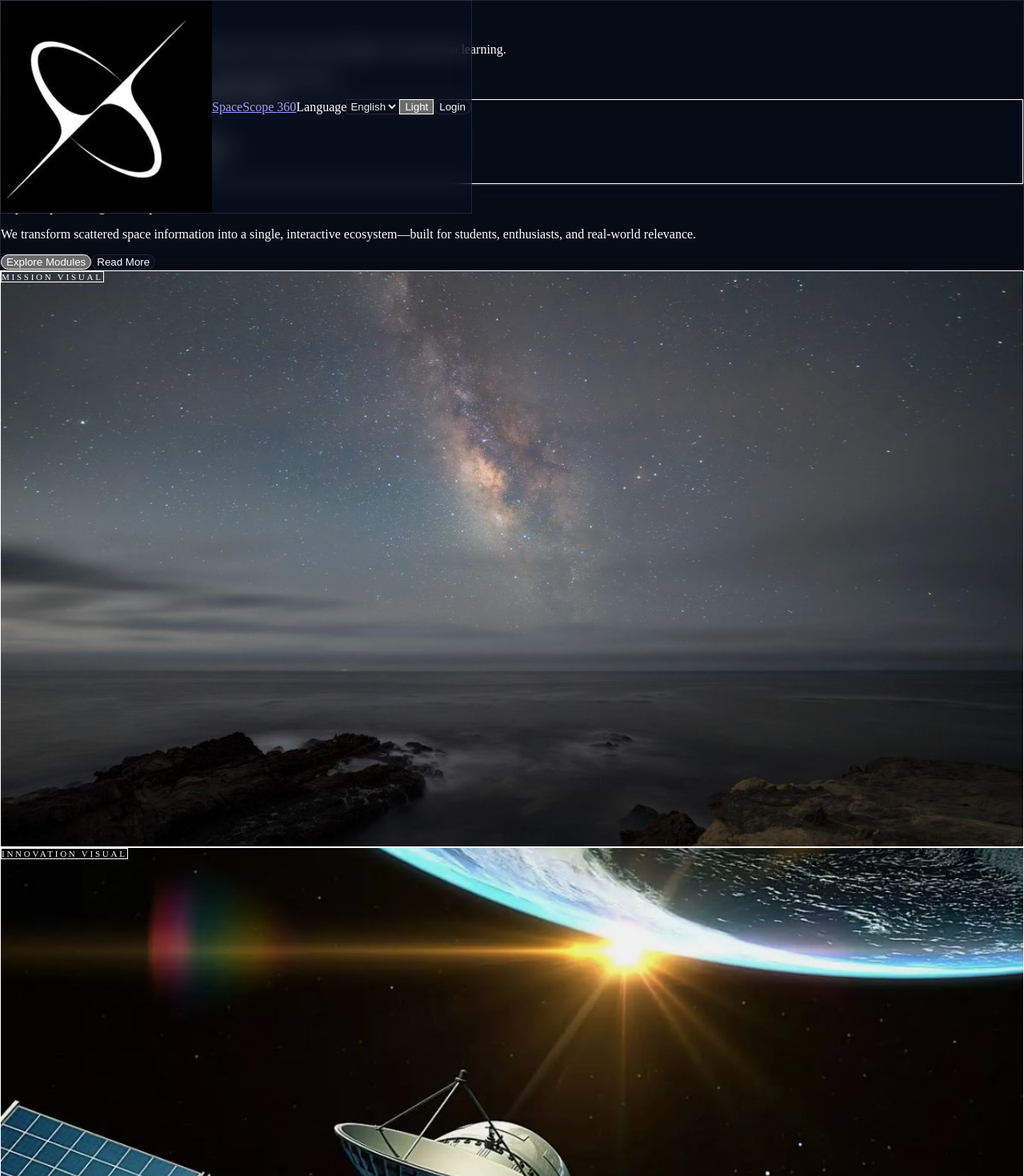
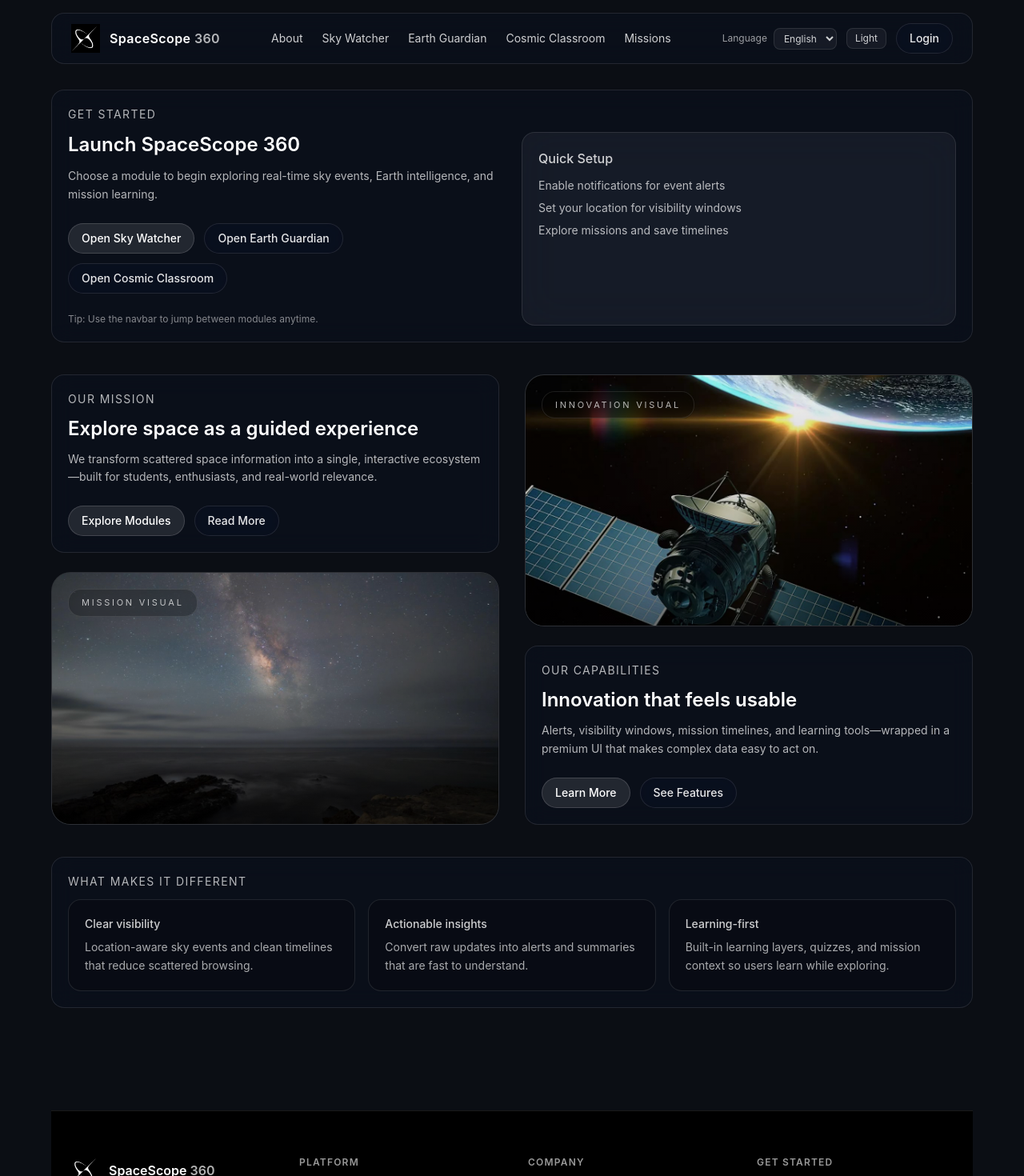
Before and after one commit to Sampada-26/SpaceScope-360, a React (Vite) app in the folder client/: page /get-started in a window 1280 px wide. Shown: the top 1470 px of the page at 80% size. Built offline with nearby package versions, Linux system fonts and the light colour scheme; no server answers.

Commit message:
Revert "Clean up pages and update styles/config"
This reverts commit 148fc999c59923fee52911d6102cc5aefc88074c.

```diff
--- a/client/src/context/AuthContext.tsx
+++ b/client/src/context/AuthContext.tsx
@@ -24,10 +24,6 @@ export function AuthProvider({ children }: { children: ReactNode }) {
     const checkAuth = async () => {
         try {
             const res = await fetch("/api/current_user");
-            if (!res.ok) {
-                setUser(null);
-                return;
-            }
             const data = await res.json();
             setUser(data || null);
         } catch (err) {
--- a/client/src/pages/Community.tsx
+++ b/client/src/pages/Community.tsx
@@ -1,37 +1,33 @@
 import GlassCard from "../components/GlassCard";
 import GlassButton from "../components/GlassButton";
-import { useUi } from "../context/UiContext";
 
 export default function Community() {
-  const { t } = useUi();
-
   return (
     <div className="relative z-10 px-6 md:px-12 pt-28 pb-16">
       <div className="mx-auto max-w-6xl">
-        <GlassCard title={t("Community")}>
+        <GlassCard title="Community">
           <div className="grid gap-8 md:grid-cols-2">
             <div>
               <div className="text-2xl font-semibold text-white">
-                {t("Join the SpaceScope community")}
+                Join the SpaceScope community
               </div>
               <p className="mt-3 text-white/70 text-sm leading-relaxed">
-                {t(
-                  "Share skywatching photos, discuss missions, and learn together. Updates and events will be posted here."
-                )}
+                Share skywatching photos, discuss missions, and learn together.
+                Updates and events will be posted here.
               </p>
 
               <div className="mt-6 flex gap-3 pointer-events-auto">
-                <GlassButton variant="glow">{t("Join Updates")}</GlassButton>
-                <GlassButton variant="outline">{t("View Discussions")}</GlassButton>
+                <GlassButton variant="glow">Join Updates</GlassButton>
+                <GlassButton variant="outline">View Discussions</GlassButton>
               </div>
             </div>
 
             <div className="rounded-2xl border border-white/10 bg-white/5 p-5 backdrop-blur-xl">
-              <div className="text-white/80 font-medium">{t("Coming soon")}</div>
+              <div className="text-white/80 font-medium">Coming soon</div>
               <ul className="mt-3 space-y-2 text-sm text-white/70">
-                <li>{t("Mission discussions and Q&A")}</li>
-                <li>{t("Event reminders and local groups")}</li>
-                <li>{t("Community challenges and badges")}</li>
+                <li>Mission discussions and Q&A</li>
+                <li>Event reminders and local groups</li>
+                <li>Community challenges and badges</li>
               </ul>
             </div>
           </div>
--- a/client/src/pages/GetStarted.tsx
+++ b/client/src/pages/GetStarted.tsx
@@ -2,7 +2,6 @@ import GlassCard from "../components/GlassCard";
 import GlassButton from "../components/GlassButton";
 import Footer from "../components/Footer";
 import { Link } from "react-router-dom";
-import { useUi } from "../context/UiContext";
 
 import satelliteImg from "../assets/satellite.jpg";
 import spaceImg from "../assets/space.jpg";
@@ -36,52 +35,49 @@ function ImagePanel({
 }
 
 export default function GetStarted() {
-  const { t } = useUi();
-
   return (
     <div className="relative z-10 px-6 md:px-12 pt-28 pb-16">
       <div className="mx-auto max-w-6xl space-y-10">
-        <GlassCard title={t("Get Started")}>
+        <GlassCard title="Get Started">
           <div className="grid gap-6 md:grid-cols-2">
             <div>
               <div className="text-2xl font-semibold text-white">
-                {t("Launch SpaceScope 360")}
+                Launch SpaceScope 360
               </div>
 
               <p className="mt-3 text-white/70 text-sm leading-relaxed">
-                {t(
-                  "Choose a module to begin exploring real-time sky events, Earth intelligence, and mission learning."
-                )}
+                Choose a module to begin exploring real-time sky events, Earth
+                intelligence, and mission learning.
               </p>
 
               <div className="mt-6 flex flex-wrap gap-3 pointer-events-auto">
                 <Link to="/sky-watcher">
-                  <GlassButton variant="glow">{t("Open Sky Watcher")}</GlassButton>
+                  <GlassButton variant="glow">Open Sky Watcher</GlassButton>
                 </Link>
 
                 <Link to="/earth-guardian">
-                  <GlassButton variant="outline">{t("Open Earth Guardian")}</GlassButton>
+                  <GlassButton variant="outline">Open Earth Guardian</GlassButton>
                 </Link>
 
                 <Link to="/cosmic-classroom">
                   <GlassButton variant="outline">
-                    {t("Open Cosmic Classroom")}
+                    Open Cosmic Classroom
                   </GlassButton>
                 </Link>
               </div>
 
               <div className="mt-6 text-xs text-white/50">
-                {t("Tip: Use the navbar to jump between modules anytime.")}
+                Tip: Use the navbar to jump between modules anytime.
               </div>
             </div>
 
             <div className="rounded-2xl border border-white/10 bg-white/5 p-5 backdrop-blur-xl">
-              <div className="text-white/80 font-medium">{t("Quick Setup")}</div>
+              <div className="text-white/80 font-medium">Quick Setup</div>
 
               <ul className="mt-3 space-y-2 text-sm text-white/70">
-                <li>{t("Enable notifications for event alerts")}</li>
-                <li>{t("Set your location for visibility windows")}</li>
-                <li>{t("Explore missions and save timelines")}</li>
+                <li>Enable notifications for event alerts</li>
+                <li>Set your location for visibility windows</li>
+                <li>Explore missions and save timelines</li>
               </ul>
             </div>
           </div>
@@ -89,80 +85,77 @@ export default function GetStarted() {
 
         <section className="grid gap-8 lg:grid-cols-2">
           <div className="space-y-6">
-            <GlassCard title={t("Our Mission")}>
+            <GlassCard title="Our Mission">
               <div className="text-2xl font-semibold text-white leading-tight">
-                {t("Explore space as a guided experience")}
+                Explore space as a guided experience
               </div>
               <p className="mt-3 text-white/70 text-sm leading-relaxed">
-                {t(
-                  "We transform scattered space information into a single, interactive ecosystem—built for students, enthusiasts, and real-world relevance."
-                )}
+                We transform scattered space information into a single,
+                interactive ecosystem—built for students, enthusiasts, and
+                real-world relevance.
               </p>
 
               <div className="mt-6 flex gap-3 pointer-events-auto">
-                <GlassButton variant="glow">{t("Explore Modules")}</GlassButton>
-                <GlassButton variant="outline">{t("Read More")}</GlassButton>
+                <GlassButton variant="glow">Explore Modules</GlassButton>
+                <GlassButton variant="outline">Read More</GlassButton>
               </div>
             </GlassCard>
 
             <ImagePanel
-              label={t("Mission Visual")}
+              label="Mission Visual"
               src={spaceImg}
-              alt={t("Mission visual")}
+              alt="Mission visual"
             />
           </div>
 
           <div className="space-y-6">
             <ImagePanel
-              label={t("Innovation Visual")}
+              label="Innovation Visual"
               src={satelliteImg}
-              alt={t("Innovation visual")}
+              alt="Innovation visual"
             />
 
-            <GlassCard title={t("Our Capabilities")}>
+            <GlassCard title="Our Capabilities">
               <div className="text-2xl font-semibold text-white leading-tight">
-                {t("Innovation that feels usable")}
+                Innovation that feels usable
               </div>
               <p className="mt-3 text-white/70 text-sm leading-relaxed">
-                {t(
-                  "Alerts, visibility windows, mission timelines, and learning tools—wrapped in a premium UI that makes complex data easy to act on."
-                )}
+                Alerts, visibility windows, mission timelines, and learning
+                tools—wrapped in a premium UI that makes complex data easy to act
+                on.
               </p>
 
               <div className="mt-6 flex gap-3 pointer-events-auto">
-                <GlassButton variant="glow">{t("Learn More")}</GlassButton>
-                <GlassButton variant="outline">{t("See Features")}</GlassButton>
+                <GlassButton variant="glow">Learn More</GlassButton>
+                <GlassButton variant="outline">See Features</GlassButton>
               </div>
             </GlassCard>
           </div>
         </section>
 
-        <GlassCard title={t("What makes it different")}>
+        <GlassCard title="What makes it different">
           <div className="grid gap-4 md:grid-cols-3 text-sm">
             <div className="rounded-2xl border border-white/10 bg-black/20 p-5">
-              <div className="text-white/80 font-medium">{t("Clear visibility")}</div>
+              <div className="text-white/80 font-medium">Clear visibility</div>
               <p className="mt-2 text-white/65 leading-relaxed">
-                {t(
-                  "Location-aware sky events and clean timelines that reduce scattered browsing."
-                )}
+                Location-aware sky events and clean timelines that reduce
+                scattered browsing.
               </p>
             </div>
 
             <div className="rounded-2xl border border-white/10 bg-black/20 p-5">
-              <div className="text-white/80 font-medium">{t("Actionable insights")}</div>
+              <div className="text-white/80 font-medium">Actionable insights</div>
               <p className="mt-2 text-white/65 leading-relaxed">
-                {t(
-                  "Convert raw updates into alerts and summaries that are fast to understand."
-                )}
+                Convert raw updates into alerts and summaries that are fast to
+                understand.
               </p>
             </div>
 
             <div className="rounded-2xl border border-white/10 bg-black/20 p-5">
-              <div className="text-white/80 font-medium">{t("Learning-first")}</div>
+              <div className="text-white/80 font-medium">Learning-first</div>
               <p className="mt-2 text-white/65 leading-relaxed">
-                {t(
-                  "Built-in learning layers, quizzes, and mission context so users learn while exploring."
-                )}
+                Built-in learning layers, quizzes, and mission context so users
+                learn while exploring.
               </p>
             </div>
           </div>
--- a/client/src/pages/Login.tsx
+++ b/client/src/pages/Login.tsx
@@ -1,10 +1,7 @@
 import { motion } from "framer-motion";
-import { useUi } from "../context/UiContext";
 // GlassButton import removed
 
 const Login = () => {
-    const { t } = useUi();
-
     const handleGoogleLogin = () => {
         // Redirect to Backend Auth via Proxy
         window.location.href = "/auth/google";
@@ -25,8 +22,8 @@ const Login = () => {
             >
                 <div className="mb-8">
                     <div className="h-16 w-16 mx-auto rounded-2xl bg-gradient-to-br from-indigo-500 to-purple-600 shadow-glow mb-4" />
-                    <h2 className="text-3xl font-bold tracking-tight mb-2">{t("Welcome Back")}</h2>
-                    <p className="text-white/60">{t("Access the SpaceScope Command Center")}</p>
+                    <h2 className="text-3xl font-bold tracking-tight mb-2">Welcome Back</h2>
+                    <p className="text-white/60">Access the SpaceScope Command Center</p>
                 </div>
 
                 <div className="space-y-4">
@@ -41,7 +38,7 @@ const Login = () => {
                             <path fill="currentColor" d="M5.84 14.09c-.22-.66-.35-1.36-.35-2.09s.13-1.43.35-2.09V7.07H2.18C1.43 8.55 1 10.22 1 12s.43 3.45 1.18 4.93l2.85-2.22.81-.62z" />
                             <path fill="currentColor" d="M12 5.38c1.62 0 3.06.56 4.21 1.64l3.15-3.15C17.45 2.09 14.97 1 12 1 7.7 1 3.99 3.47 2.18 7.07l3.66 2.84c.87-2.6 3.3-4.53 6.16-4.53z" />
                         </svg>
-                        {t("Continue with Google")}
+                        Continue with Google
                     </button>
 
                     <div className="relative py-4">
@@ -49,9 +46,7 @@ const Login = () => {
                             <span className="w-full border-t border-white/10"></span>
                         </div>
                         <div className="relative flex justify-center text-xs uppercase">
-                            <span className="bg-[#0B0E14] px-2 text-white/40">
-                                {t("Secure Access")}
-                            </span>
+                            <span className="bg-[#0B0E14] px-2 text-white/40">Secure Access</span>
                         </div>
                     </div>
                 </div>
--- a/client/src/pages/about.tsx
+++ b/client/src/pages/about.tsx
@@ -1,6 +1,7 @@
+import GlassCard from "../components/GlassCard";
+import Footer from "../components/Footer";
 
-import Footer from "../components/Footer";
-import { useUi } from "../context/UiContext";
+import aboutImage from "../assets/aboutus.jpg";
 
 type Hotspot = { x: number; y: number; size?: "sm" | "md" | "lg" };
 
@@ -50,23 +51,20 @@ function Dot({ x, y, size = "md" }: Hotspot) {
 }
 
 function GlobalCoverage() {
-  const { t } = useUi();
-
   return (
     <section className="rounded-3xl border border-white/10 bg-black px-6 md:px-8 py-8">
       <div className="text-center">
         <div className="text-white/60 text-xs tracking-[0.35em] uppercase">
-          {t("Global Coverage")}
+          Global Coverage
         </div>
 
         <h2 className="mt-3 text-2xl md:text-3xl font-semibold text-white">
-          {t("Visibility across the Globe")}
+          Visibility across the Globe
         </h2>
 
         <p className="mt-3 text-white/70 text-sm max-w-xl mx-auto leading-relaxed">
-          {t(
-            "Location-aware visibility for sky events and mission context, presented clearly without visual noise."
-          )}
+          Location-aware visibility for sky events and mission context, presented
+          clearly without visual noise.
         </p>
       </div>
 
@@ -74,7 +72,7 @@ function GlobalCoverage() {
         <div className="relative overflow-hidden rounded-2xl border border-white/10 bg-black">
           <img
             src="/textures/earth_night.png"
-            alt={t("Global coverage map")}
+            alt="Global coverage map"
             className="w-full h-auto opacity-90"
             loading="lazy"
           />
@@ -91,25 +89,39 @@ function GlobalCoverage() {
 }
 
 export default function About() {
-  const { t } = useUi();
-
   return (
     <main className="relative z-10 px-6 md:px-12 pt-28 pb-16">
       <div className="mx-auto max-w-6xl space-y-10">
-        <section className="text-center max-w-3xl mx-auto space-y-3">
-          <p className="text-xs uppercase tracking-[0.35em] text-white/60">
-            {t("About Us")}
-          </p>
-          <h1 className="text-3xl md:text-4xl font-semibold text-white">
-            {t("Building SpaceScope 360")}
-          </h1>
-          <p className="text-sm md:text-base text-white/70">
-            {t(
-              "SpaceScope 360 unifies scattered space data into a single, interactive ecosystem. We bridge the gap between scientific complexity and public utility by transforming raw satellite telemetry into actionable insights, delivered through three integrated modules."
-            )}
-          </p>
-        </section>
-        <section className="grid gap-8 lg:grid-cols-1 items-start">
+        <section className="grid gap-8 lg:grid-cols-[0.75fr_1.25fr] items-start">
+          <GlassCard title="About SpaceScope 360">
+            <div className="space-y-5">
+              <img
+                src={aboutImage}
+                alt="About SpaceScope 360"
+                className="w-full h-auto rounded-2xl border border-white/10"
+                loading="lazy"
+              />
+
+              <div>
+                <h1 className="mt-3 text-lg md:text-xl font-medium text-white leading-tight">
+                  From space data to real insight.
+                </h1>
+
+
+
+                <p className="mt-3 text-white/70 text-sm leading-relaxed">
+                  SpaceScope 360 brings space events, missions, and Earth-focused satellite insights
+                  into one platform -
+                  making complex information easy to understand and act on.
+                </p>
+              </div>
+
+              <div className="text-xs text-white/50">
+                Explore • Learn • Stay Connected
+              </div>
+            </div>
+          </GlassCard>
+
           <GlobalCoverage />
         </section>
 
--- a/client/src/styles.css
+++ b/client/src/styles.css
@@ -1,6 +1,13 @@
-@tailwind base;
-@tailwind components;
-@tailwind utilities;
+@import "tailwindcss";
+
+@theme {
+  --color-void: #0B0E14;
+  --color-starlight: #F8FAFC;
+  --color-neon-cyan: #00F0FF;
+  --color-cosmic-purple: #7000FF;
+  --color-matrix-green: #00FF94;
+  --font-sans: "Inter", system-ui, sans-serif;
+}
 
 :root {
   color-scheme: dark;
@@ -10,7 +17,9 @@ html,
 body,
 #root {
   height: 100%;
-  background: #05070e;
+  background: var(--color-void);
+  color: var(--color-starlight);
+  font-family: var(--font-sans);
 }
 
 .glass {
@@ -88,26 +97,3 @@ body {
 .glow-ring {
   box-shadow: 0 0 24px rgba(120, 180, 255, 0.35), 0 0 60px rgba(90, 120, 255, 0.25);
 }
-
-html,
-body,
-#root {
-  height: 100%;
-}
-
-body {
-  margin: 0;
-  background: #000;
-}
-
-/* Dark dropdown styling */
-select {
-  background-color: rgba(10, 14, 24, 0.95);
-  color: #e6edf6;
-  border: 1px solid rgba(255, 255, 255, 0.12);
-}
-
-select option {
-  background-color: #0b111a;
-  color: #e6edf6;
-}
--- a/client/vite.config.ts
+++ b/client/vite.config.ts
@@ -1,8 +1,12 @@
 import { defineConfig } from "vite";
 import react from "@vitejs/plugin-react";
+import tailwindcss from "@tailwindcss/vite";
 
 export default defineConfig({
-  plugins: [react()],
+  plugins: [
+    react(),
+    tailwindcss(),
+  ],
   server: {
     proxy: {
       "/auth": {
@@ -14,12 +18,6 @@ export default defineConfig({
         target: "http://localhost:5001",
         changeOrigin: true,
         secure: false,
-      },
-      "/translate": {
-        target: "https://api.mymemory.translated.net",
-        changeOrigin: true,
-        secure: true,
-        rewrite: (path) => path.replace(/^\/translate/, "/get"),
       }
     }
   }
```
Also changed, not shown: client/src/pages/Contact.tsx (+30 -73 lines).
